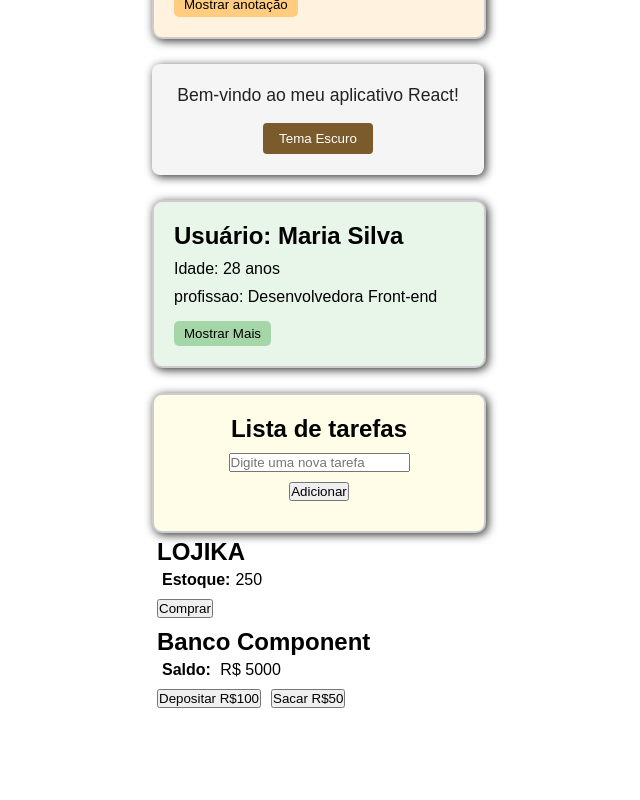
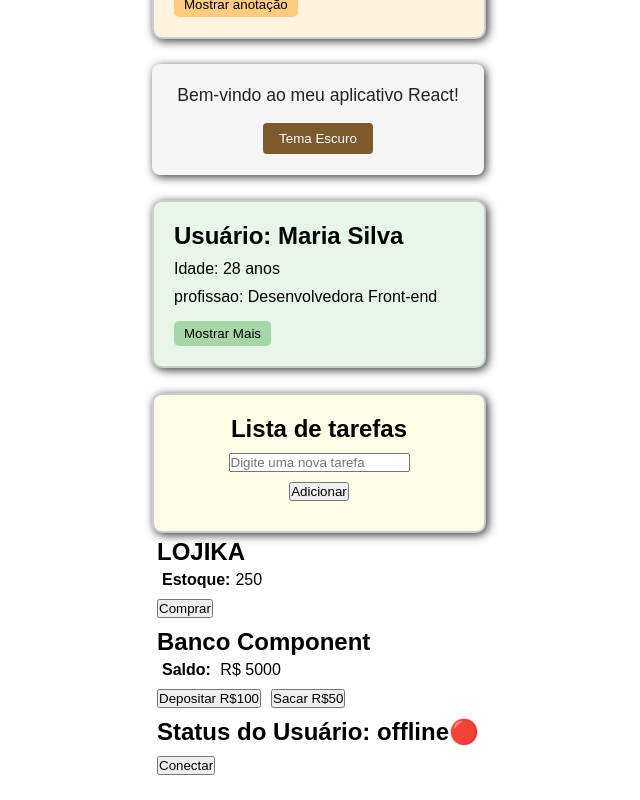
Before and after one commit to samellop3s/react-js-hooks-studies, a React (Vite) app in the folder meu-projeto/: page / in a window 1280 px wide. Shown: the part 808-1608 px from the top of the page, without its empty margins (321-961 px from the left). Before the commit the page ends 1541 px from the top, so only its background shows below. Built offline with nearby package versions, Linux system fonts and the light colour scheme.

Commit message:
Status.jsx finalizado

```diff
--- a/meu-projeto/src/App.jsx
+++ b/meu-projeto/src/App.jsx
@@ -7,6 +7,7 @@ import Usuario from "./Componentes/Usuario.jsx";
 import Todo from "./Componentes/Todo.jsx";
 import Estoque from "./Componentes/Estoque.jsx";
 import Banco from "./Componentes/Banco.jsx";
+import Status from "./Componentes/Status.jsx";
 
 function App() {
     return (
@@ -54,6 +55,8 @@ function App() {
             <Banco
                 saldo={5000}
             />
+
+            <Status/>
         </>
     );
 }
--- /dev/null
+++ b/meu-projeto/src/Componentes/Status.jsx
@@ -0,0 +1,20 @@
+import { useState } from "react";
+
+function Status() {
+    const [status, setStatus] = useState(false);
+
+    function toggleStatus() {
+        setStatus(!status);
+    }
+    return (
+        <div>
+            <h2>Status do Usuário: {status ? "online🟢" : "offline🔴"}</h2>
+            <button onClick={toggleStatus}>
+                {status ? "Desconectar" : "Conectar"  }
+            </button>
+
+        </div>
+    );
+}
+
+export default Status;
```
